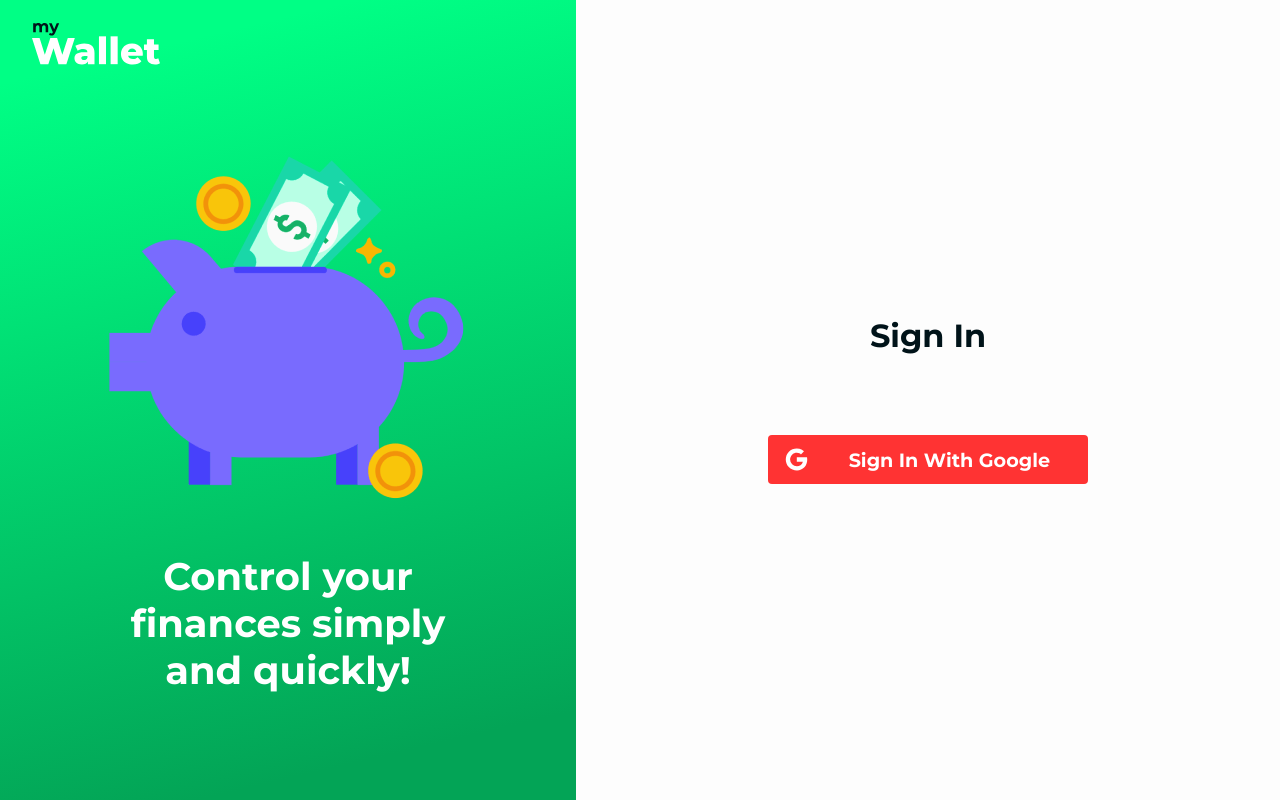
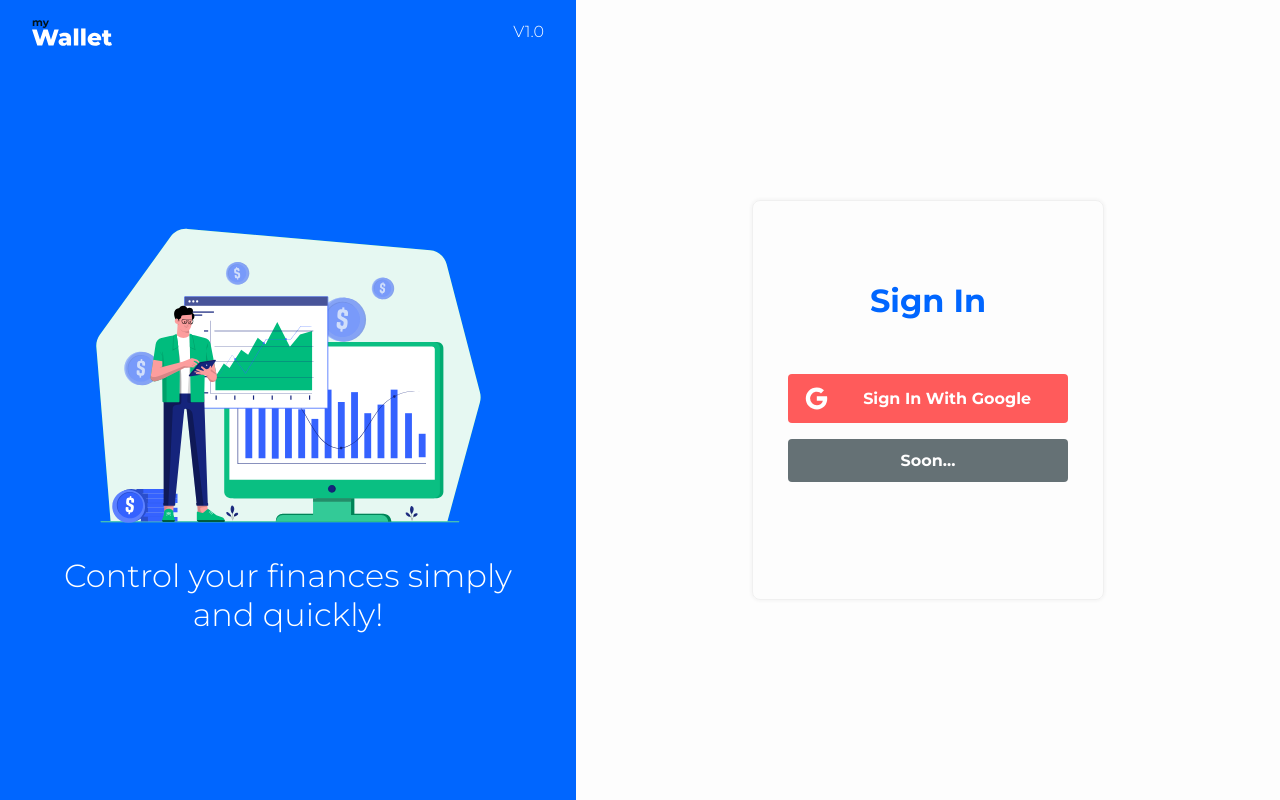
Before and after one commit to AndryelBlanco/MyWallet, a React (Create React App) app: page /login in a window 1280 px wide. Built offline with nearby package versions, Linux system fonts and the light colour scheme; no server answers.

Commit message:
Working on login layout

```diff
--- a/src/Components/Sidebar/Sidebar.js
+++ b/src/Components/Sidebar/Sidebar.js
@@ -14,6 +14,7 @@ const SidebarElement = () => {
     const [ isActive, setIsActive ] = React.useState('Home');
 
     function handleLogout() {
+        setIsActive('Logout');
         setIsClicked(false);
         logout();
     }
@@ -42,7 +43,10 @@ const SidebarElement = () => {
                             Charts
                         </SidebarButtonText>
                     </SidebarButton>
-                    <SidebarButton active={ isActive === 'Logout' ? true : false} onClick={() => setIsActive('Logout')}>
+                    <SidebarButton active={ isActive === 'Logout' ? true : false}
+                        onClick={() => {
+                            handleLogout()
+                        }}>
                         <LogOutI/>
                         <SidebarButtonText>
                             Logout
--- a/src/Helper/StyleSheet.js
+++ b/src/Helper/StyleSheet.js
@@ -14,7 +14,8 @@ export const colors = {
 
     primary_text_color: '#FFF',
     secondary_text_color: '#F0F0F0',
-    terciary_text_color: '#021014'
+    terciary_text_color: '#021014',
+    google_button: '#FF5B5B'
 }
 
 export const styleIcons = {
--- a/src/Pages/Home/StyledHomePage.js
+++ b/src/Pages/Home/StyledHomePage.js
@@ -249,4 +249,8 @@ export const Footer = styled.footer`
         padding: 0 0 0 0;
     }
 
+    @media ${device.laptop}{
+        padding: 0rem 0 0 10vw;
+        height: 30px;
+    }
 `;
--- a/src/Pages/Login/Login.js
+++ b/src/Pages/Login/Login.js
@@ -1,10 +1,10 @@
 import React from 'react';
 import { AuthContext } from '../../Contexts/AuthContext';
-import { ButtonGoogle, FormTitle, IllustrationContainer, IllustrationText, LeftContainer, LogoApp, Page, PiggyImg, RightContainer, } from './StyledLoginPage';
+import { ButtonGoogle, ButtonsContainer, FormContainer, FormTitle, GenericButton, HeaderLogo, IllustrationContainer, IllustrationText, LeftContainer, LogoApp, LogoText, Page, PiggyImg, RightContainer, } from './StyledLoginPage';
 import { IoLogoGoogle } from "react-icons/io5";
 
 import LogoSvg from '../../Assets/images/LogoAlternate.svg';
-import PiggyBank from '../../Assets/images/PigBank.png';
+import LoginImg from '../../Assets/images/Loginimage.svg';
 import { Navigate } from 'react-router';
 
 const Login = () => {
@@ -20,20 +20,28 @@ const Login = () => {
         return (
             <Page>
                 <LeftContainer>
+                    <HeaderLogo>
                         <LogoApp src={LogoSvg} />
+                        <LogoText>V1.0</LogoText>
+                    </HeaderLogo>
                     <IllustrationContainer>
-                        <PiggyImg src={PiggyBank} />
+                        <PiggyImg src={LoginImg} />
                         <IllustrationText>Control your finances simply and quickly!</IllustrationText>
                     </IllustrationContainer>
                 </LeftContainer>
                 <RightContainer>
+                    <FormContainer>
                         <FormTitle>Sign In</FormTitle>
+                        <ButtonsContainer>
                             <ButtonGoogle onClick={handleGoogleLogin}>
                                 <IoLogoGoogle
                                     size={25}
                                 />
                                 Sign In With Google
                             </ButtonGoogle>
+                            <GenericButton>Soon...</GenericButton>
+                        </ButtonsContainer>
+                    </FormContainer>
                 </RightContainer>
             </Page>
         )
--- a/src/Pages/Login/StyledLoginPage.js
+++ b/src/Pages/Login/StyledLoginPage.js
@@ -1,5 +1,5 @@
 import styled from 'styled-components';
-import { colors } from '../../Helper/StyleSheet';
+import { colors, device } from '../../Helper/StyleSheet';
 
 
 export const Page = styled.div`
@@ -18,8 +18,23 @@ export const LeftContainer = styled.div`
     width: 45%;
     height: 100vh;
 
-    background: linear-gradient(166.74deg, rgba(0, 255, 133, 0) 8.89%, #03A456 90.47%), #00FF85;
+    background: ${colors.primary_color};
     padding: 1rem 2rem;
+
+    @media ${device.mobileL}, ${device.mobileS}{
+        display: none;
+    }
+
+    @media ${device.tablet}{
+        display: none;
+    }
+`;
+
+export const HeaderLogo = styled.div`
+    display: flex;
+    align-items: center;
+    justify-content: space-between;
+    width: 100%;
 `;
 
 export const RightContainer = styled.div`
@@ -33,15 +48,44 @@ export const RightContainer = styled.div`
     height: 100vh;
 
     background-color: #FDFDFD;
+
+    @media ${device.mobileL}, ${device.mobileS}{
+        width: 100%;
+        background-color: ${colors.primary_color};
+    }
+
+    @media ${device.tablet}{
+        width: 100%;
+        background-color: ${colors.primary_color};
+    }
 `;
 
 export const LogoApp = styled.img`
-    max-width: 8rem;
+    max-width: 5rem;
     align-self: flex-start;
+
+    @media ${device.desktopL}{
+        max-width: 8rem;
+    }
+`;
+
+export const LogoText = styled.span`
+    color: #FFF;
+    font-size: 1rem;
+    font-weight: 300;
+
+    @media ${device.desktopL}{
+        font-size: 2rem;
+        font-weight: 400;
+    }
 `;
 
 export const PiggyImg = styled.img`
-    max-width: 32rem;
+    max-width: 100%;
+
+    @media ${device.desktopL}{
+        width: 100%;
+    }
 `;
 
 export const IllustrationContainer = styled.div`
@@ -49,7 +93,7 @@ export const IllustrationContainer = styled.div`
     flex-direction: column;
     align-items: center;
     justify-content: center;
-    gap: 3.2rem;
+    gap: 2;
 
     width: 100%;
     height: 100%;
@@ -58,43 +102,161 @@ export const IllustrationContainer = styled.div`
 `;
 
 export const IllustrationText = styled.h2`
-    font-size: 2.4rem;
-    font-weight: 700;
+    font-size: 2rem;
+    font-weight: 300;
     color: #FFF;
     text-align: center;
-    max-width: 80%;
+    max-width: 100%;
+
+    transition: .3s ease;
+
+    @media ${device.laptopL}{
+        font-size: 2.4rem;
+    }
+
+    @media ${device.desktopL}{
+        font-size: 3rem;
+    }
+`;
+
+export const FormContainer = styled.div`
+    display: flex;
+    flex-direction: column;
+    align-items: center;
+    justify-content: center;
+    gap: 1rem;
+
+    width: 50%;
+    height: 25rem;
+    border: 1px solid #F0F0F0;
+    border-radius: 8px;
+    padding: 1rem 0;
+
+    max-width: 400px;
+    min-height: 300px;
+
+    transition: .4s ease-in-out;
+    box-shadow: 0px 0px 4px #EEEEEE;
+
+    :hover{
+        border-color: ${colors.primary_color};
+    }
+
+    @media ${device.mobileL}, ${device.mobileS}{
+        width: 80%;
+        box-shadow: 0px 0px 2px #EEEEEE;
+        :hover{
+            border-color: #F0F0F0;
+        }
+    }
+
+    @media ${device.tablet}{
+        width: 50%;
+        box-shadow: 0px 0px 2px #EEEEEE;
+        :hover{
+            border-color: #F0F0F0;
+        }
+    }
+
+    @media ${device.desktopL}{
+        max-width: 100%;
+        height: 35rem;
+    }
 `;
 
 export const FormTitle = styled.h1`
     font-size: 2rem;
     font-weight: 700;
-    color: ${colors.alternate_color};
+    color: ${colors.primary_color};
+    transition: .3s ease;
+
+    @media ${device.mobileL}, ${device.mobileS}{
+        color: #fff;
+    }
+
+    @media ${device.tablet}{
+        color: #fff;
+    }
+
+    @media ${device.desktopL}{
+        font-size: 3rem;
+    }
+`;
+
+export const ButtonsContainer = styled.div`
+    display: flex;
+    flex-direction: column;
+    align-items: center;
+    justify-content: center;
+    gap: 1rem;
+
+    width: 100%;
+    height: 50%;
+`;
+
+export const GenericButton = styled.button`
+    display: flex;
+    align-items: center;
+    justify-content: center;
+    gap: 0.75rem;
+
+    width: 80%;
+    height: fit-content;
+
+    background-color: #00131A;
+
+    border: none;
+    border-radius: 4px;
+    padding: .75rem 1rem;
+
+    color: #FFF;
+    font-size: 1rem;
+    font-weight: 700;
+
+    cursor: not-allowed;
+    transition: .5s ease;
+    filter: opacity(.6);
 `;
 
 export const ButtonGoogle = styled.button`
     display: grid;
     grid-template-columns: 1fr 8fr;
     align-items: center;
+    justify-self: center;
     gap: 0.75rem;
 
-    width: 20rem;
+    width: 80%;
     height: fit-content;
 
-    background-color: ${colors.red_color};
+    background-color: ${colors.google_button};
 
     border: none;
     border-radius: 4px;
     padding: .75rem 1rem;
 
     color: #FFF;
-    font-size: 1.2rem;
+    font-size: 1rem;
     font-weight: 700;
 
     cursor: pointer;
     transition: .5s ease;
 
     &:hover{
-        filter: opacity(.8);
-        box-shadow:  17px 17px 34px #d7d7d7,-17px -17px 34px #ffffff;
+        /* filter: opacity(.8); */
+        box-shadow:  0px 0px 30px ${colors.red_color};
+    }
+
+    @media ${device.mobileL}, ${device.mobileS}{
+        :hover{
+            filter: opacity(.8);
+            box-shadow:  0px 0px 0px transparent;
+        }
+    }
+
+    @media ${device.tablet}{
+        :hover{
+            filter: opacity(.8);
+            box-shadow:  0px 0px 0px transparent;
+        }
     }
 `;
```
Also changed, not shown: src/Assets/images/Loginimage.svg (added). Lines whose indentation alone changed are shown as unchanged.
